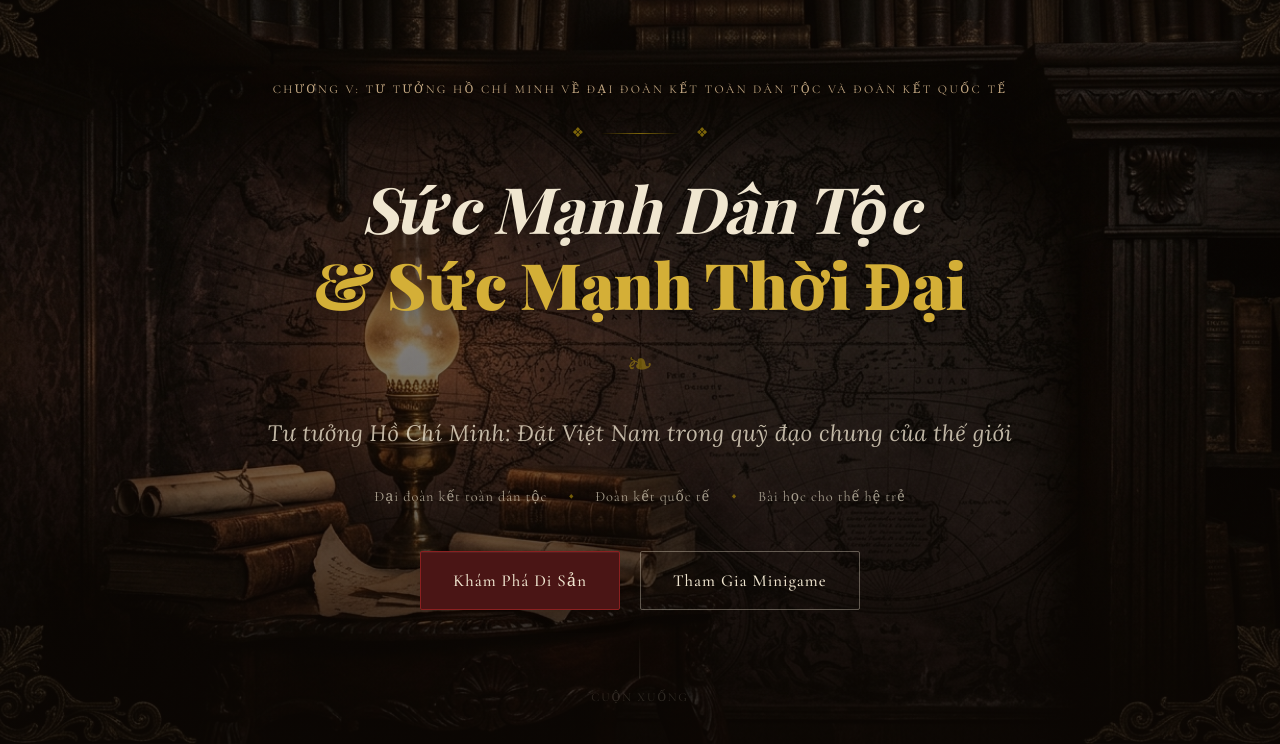
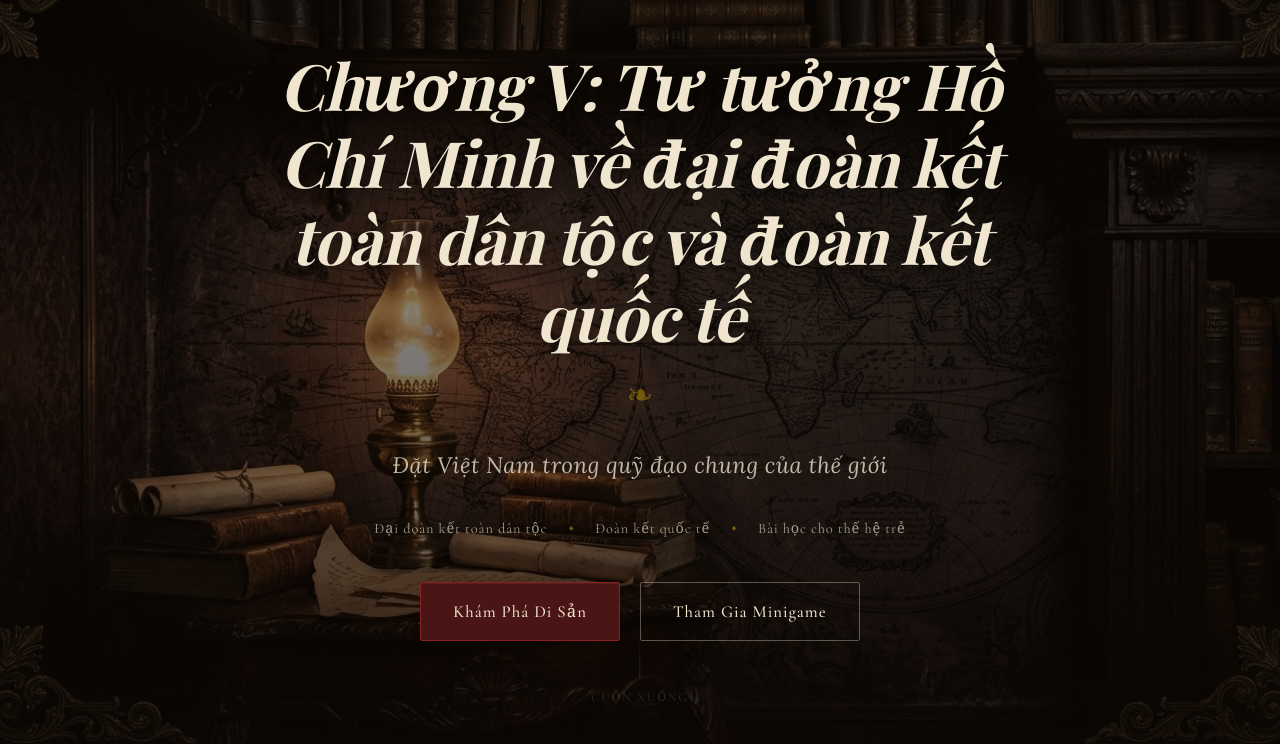
Before and after one commit to khoa025ne/HCM-202, a plain HTML site: page index.html in a window 1280 px wide. Shown: the part 56-800 px from the top of the page. Drawn offline with nearby package versions, Linux system fonts and the light colour scheme; a web font is replaced by a local one.

Commit message:
Rework hero title and remove compass image caption per team feedback

```diff
--- a/index.html
+++ b/index.html
@@ -39,19 +39,12 @@
   <div class="hero-bg"></div>
   <div class="hero-overlay"></div>
   <div class="hero-content">
-    <div class="hero-chapter-label">Chương V: Tư tưởng Hồ Chí Minh về đại đoàn kết toàn dân tộc và đoàn kết quốc tế</div>
-    <div class="hero-ornament-top" aria-hidden="true">
-      <span>&#10070;</span>
-      <div class="hero-rule"></div>
-      <span>&#10070;</span>
-    </div>
     <h1 class="hero-title">
-      Sức Mạnh Dân Tộc<br/>
-      <span class="hero-title-sub">&amp; Sức Mạnh Thời Đại</span>
+      Chương V: Tư tưởng Hồ Chí Minh về đại đoàn kết toàn dân tộc và đoàn kết quốc tế
     </h1>
     <div class="hero-ornament-bottom" aria-hidden="true">❧</div>
     <p class="hero-subtitle">
-      Tư tưởng Hồ Chí Minh: Đặt Việt Nam trong quỹ đạo chung của thế giới
+      Đặt Việt Nam trong quỹ đạo chung của thế giới
     </p>
     <div class="hero-meta">
       <div class="hero-meta-item">Đại đoàn kết toàn dân tộc</div>
@@ -121,7 +114,6 @@
           <div class="image-frame-corner bl" aria-hidden="true"></div>
           <div class="image-frame-corner br" aria-hidden="true"></div>
         </div>
-        <p class="image-caption"><em>Việt Nam kết nối với nhân loại qua tư tưởng đoàn kết</em></p>
       </div>
       <div class="split-content">
         <div class="content-badge">Phá vỡ sự đóng kín &mdash; Bước vào thế giới</div>
```
